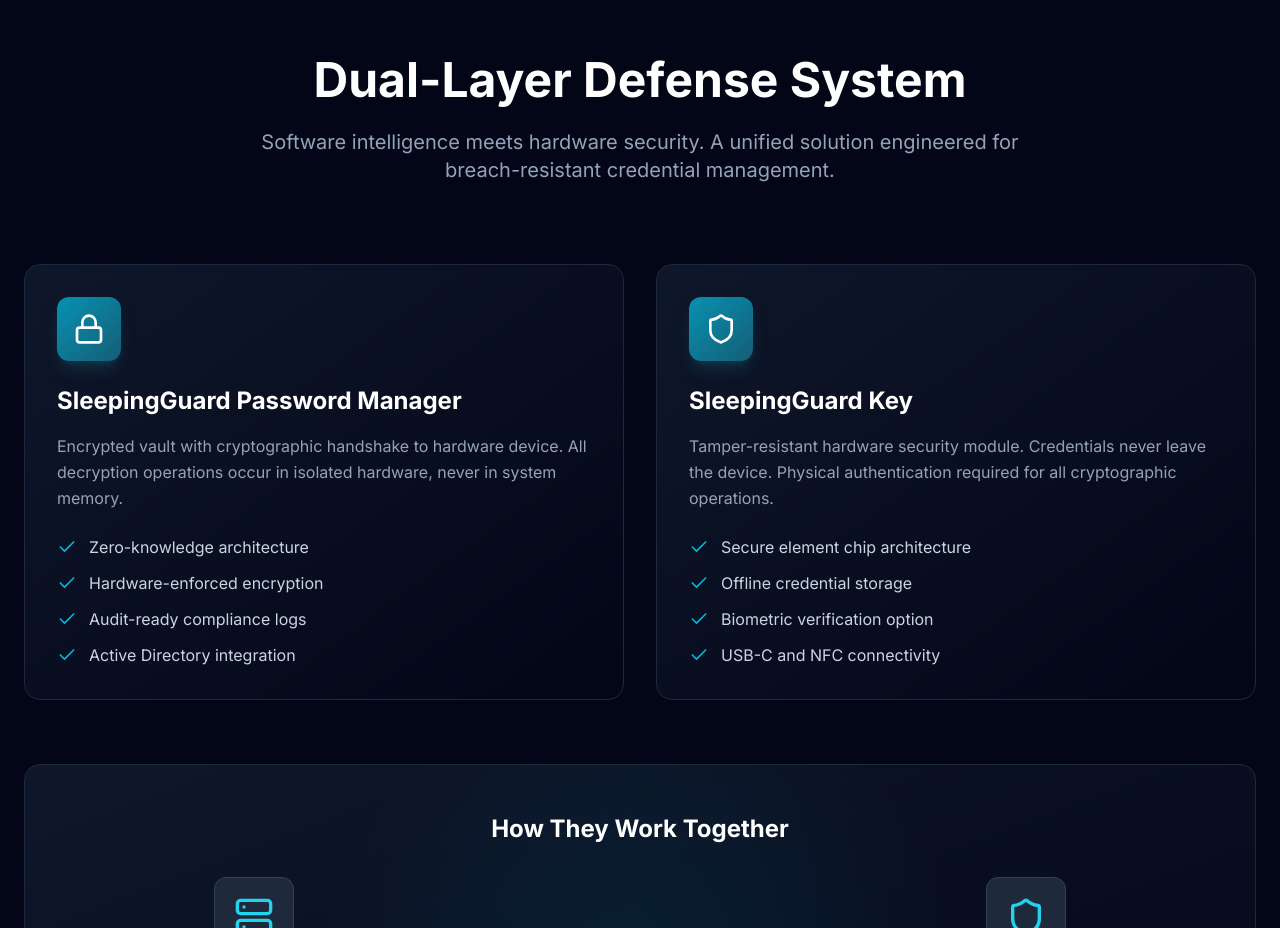
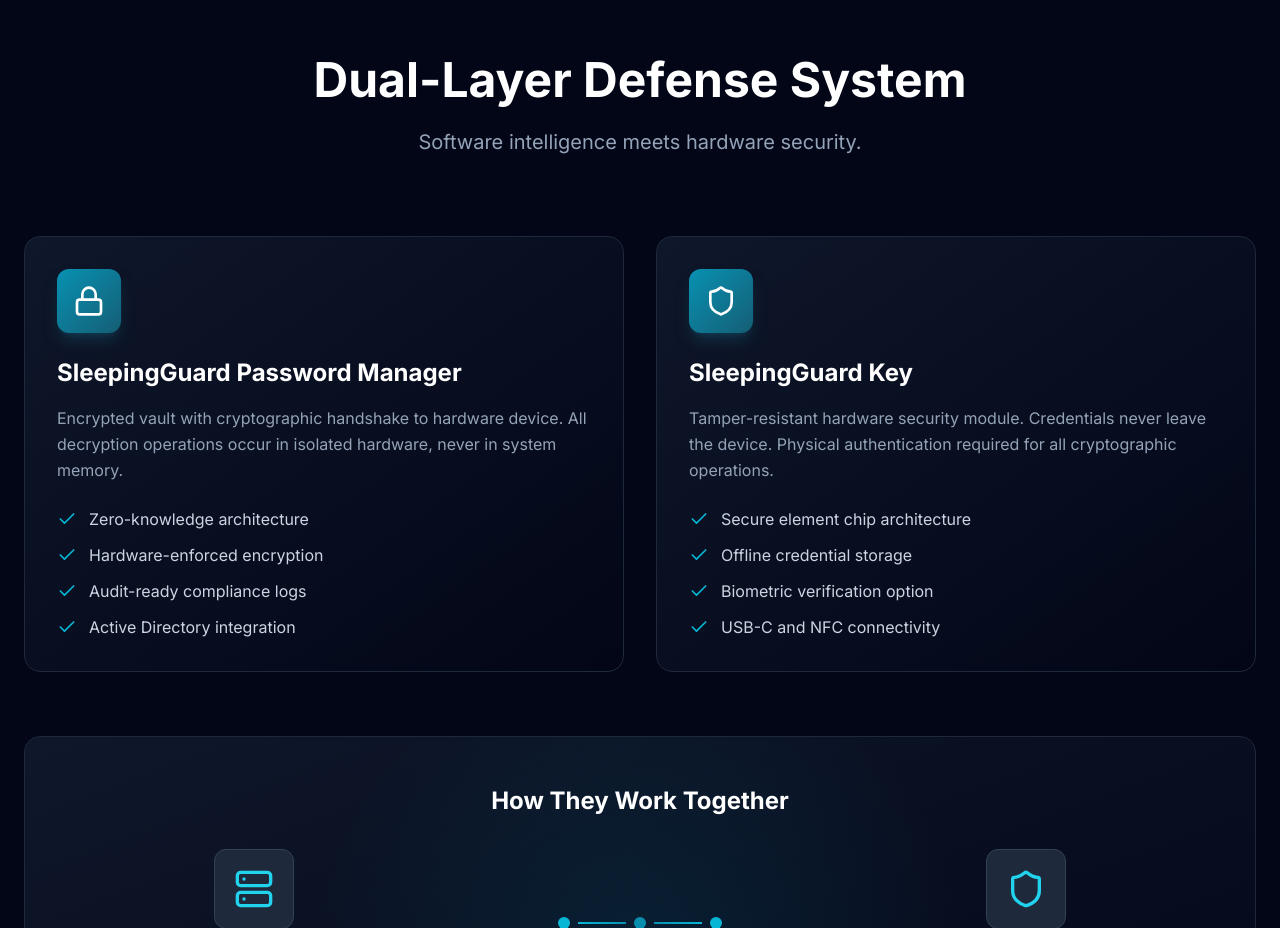
Before and after one commit to Anchovy-team/SleepingGuard-Frontend, a Next.js app: page / in a window 1280 px wide. Shown: the part 920-1848 px from the top of the page. Built offline with nearby package versions, Linux system fonts and the light colour scheme.

Commit message:
Refactored text Co-authored-by: @winnerty timofey.n.karpeev@gmail.com

```diff
--- a/components/ProductShowcase.tsx
+++ b/components/ProductShowcase.tsx
@@ -10,7 +10,7 @@
             Dual-Layer Defense System
           </h2>
           <p className="text-xl text-slate-400 max-w-3xl mx-auto">
-            Software intelligence meets hardware security. A unified solution engineered for breach-resistant credential management.
+            Software intelligence meets hardware security.
           </p>
         </div>
 
```
